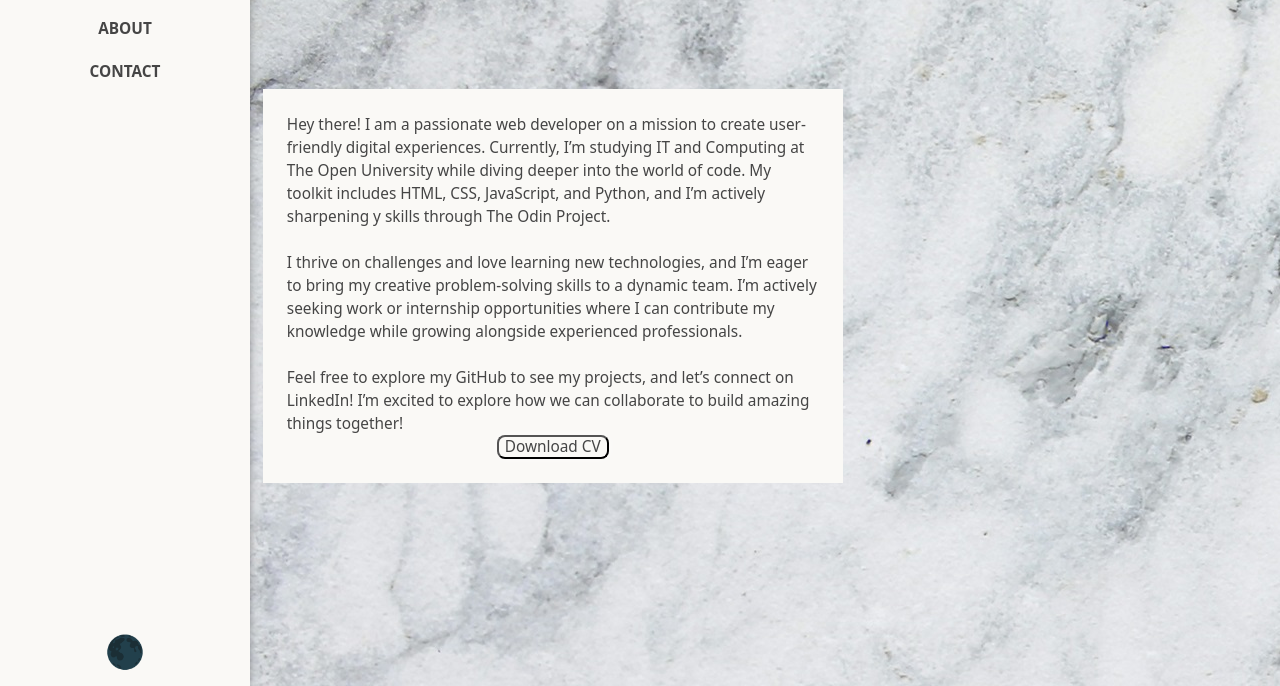
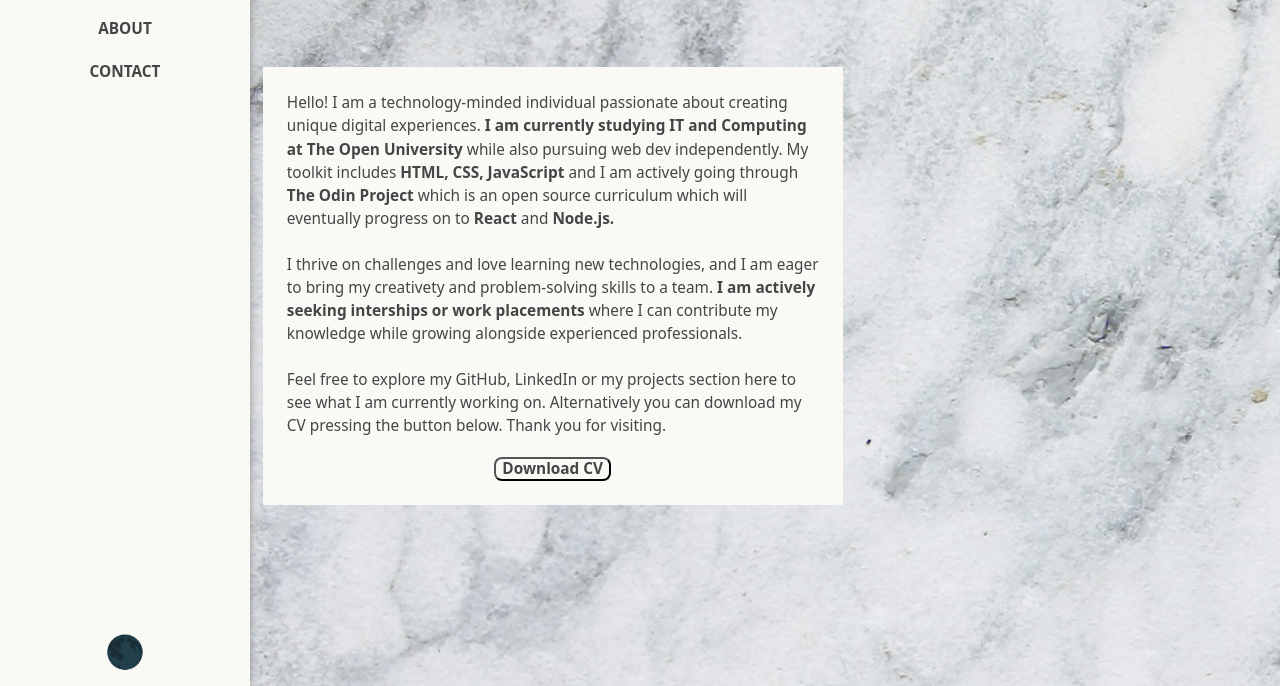
Before and after one commit to AlexSinos/AlexSinos.github.io, a website: page about/index.html in a window 1280 px wide. Shown: the part 114-800 px from the top of the page. Drawn offline with Linux system fonts and the light colour scheme.

Commit message:
Changes   -Update bio to be less cringe and more accurate   -Fix typo in bio

```diff
--- a/about/index.html
+++ b/about/index.html
@@ -26,15 +26,15 @@
     <div class="main">
       <div class="text-container">
         <p>
-          Hey there! I am a passionate web developer on a mission to create user-friendly digital experiences. Currently, I’m studying IT and Computing at The Open University while diving deeper into the world of code. My toolkit includes HTML, CSS, JavaScript, and Python, and I’m actively sharpening y skills through The Odin Project.
+          Hello! I am a technology-minded individual passionate about creating unique digital experiences. <b>I am currently studying IT and Computing at The Open University</b> while also pursuing web dev independently. My toolkit includes <b>HTML, CSS, JavaScript</b> and I am actively going through <b>The Odin Project</b> which is an open source curriculum which will eventually progress on to <b>React</b> and <b>Node.js.</b>
         </p>
         <br>
         <p>
-          I thrive on challenges and love learning new technologies, and I’m eager to bring my creative problem-solving skills to a dynamic team. I’m actively seeking work or internship opportunities where I can contribute my knowledge while growing alongside experienced professionals.
+          I thrive on challenges and love learning new technologies, and I am eager to bring my creativety and problem-solving skills to a team. <b>I am actively seeking interships or work placements</b> where I can contribute my knowledge while growing alongside experienced professionals.
         </p>
         <br>
         <p>
-          Feel free to explore my GitHub to see my projects, and let’s connect on LinkedIn! I’m excited to explore how we can collaborate to build amazing things together!
+          Feel free to explore my GitHub, LinkedIn or my projects section here to see what I am currently working on. Alternatively you can download my CV pressing the button below. Thank you for visiting.
         </p>
         <button id="download-button">Download CV</button>
       </div>
--- a/styles.css
+++ b/styles.css
@@ -171,8 +171,10 @@ a:hover {
 }
 
 #download-button {
+  margin-top: 20px;
   background-color: var(--background-color);
   border-radius: 8px;
+  font-weight: 700;
   color: var(--text-color);
   box-shadow: 0 0 10px rgba(255, 255, 255, 0.6);
 }
```
